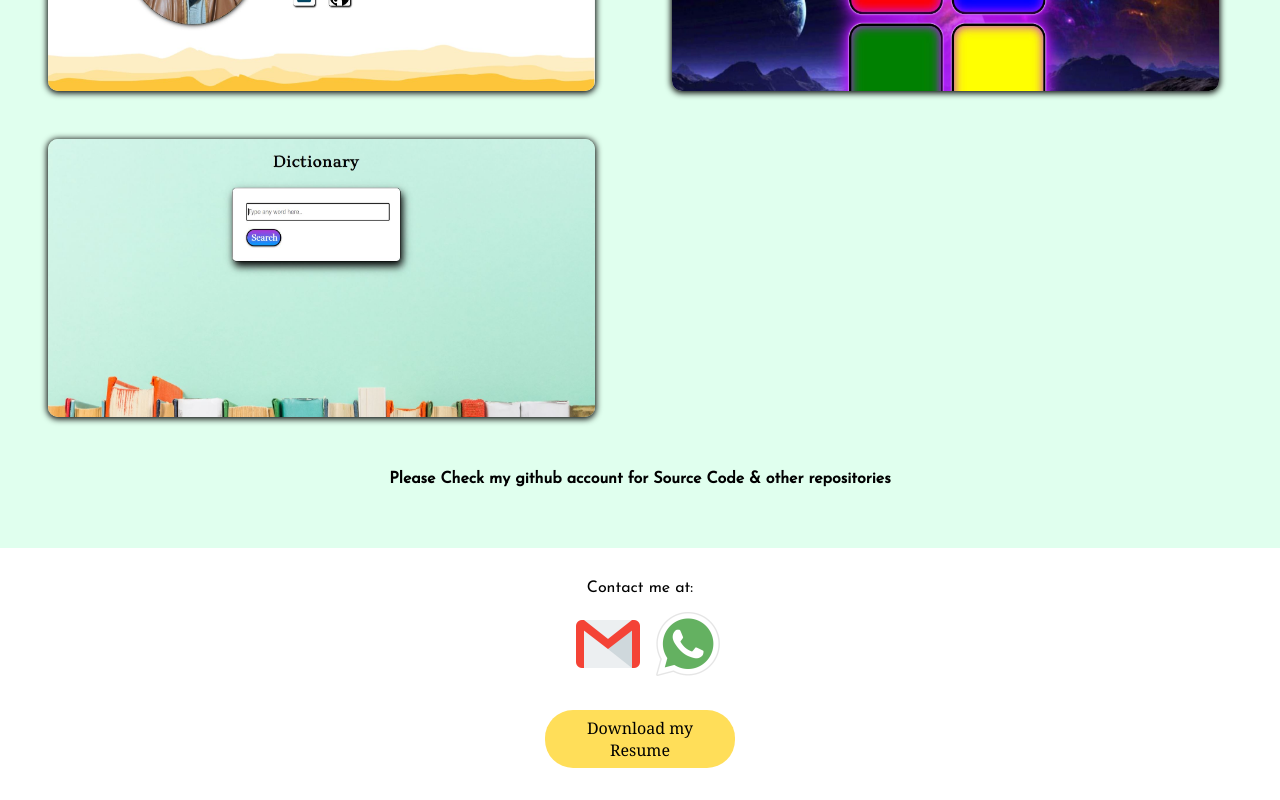
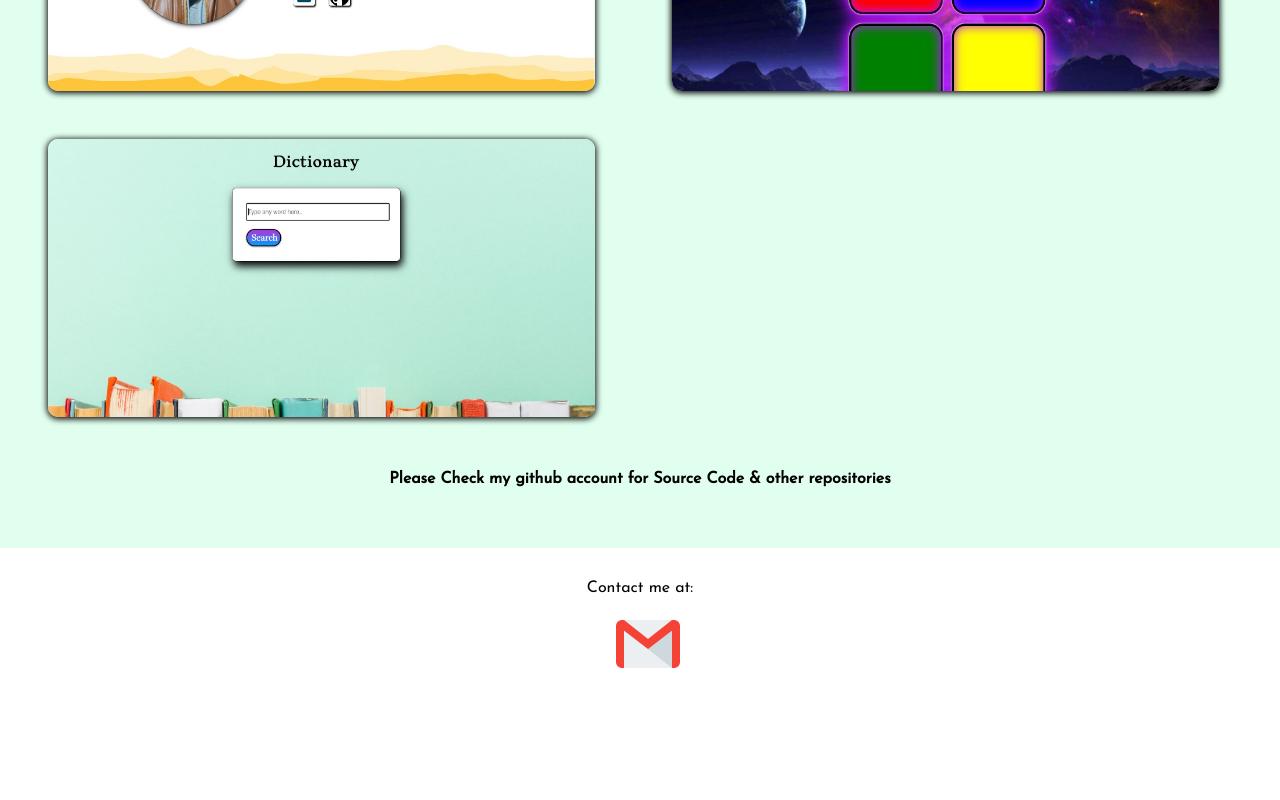
Before and after one commit to nath-techie/sabari, a React (Create React App) app: page / in a window 1280 px wide. Shown: the part 2759-3559 px from the top of the page. After the commit the page ends 3471 px from the top, so only its background shows below. Built offline with nearby package versions, Linux system fonts and the light colour scheme; a web font is replaced by a local one.

Commit message:
Update Contact.jsx

```diff
--- a/src/components/Contact.jsx
+++ b/src/components/Contact.jsx
@@ -9,16 +9,11 @@ function Contact(){
     <a href="mailto:nathansabari2020@gmail.com?subject=Hi Sabari ,Saw your Portfolio" target="_blank">
     <img src={g} className="contact-icons" alt="whatsapp"/>
     </a>
-    <a href="https://wa.me/+917010026830" target="_blank">
-    <img src={w} className="contact-icons" alt="gmail" />
-    </a>
+
     </span>
 
 
 
-    <a href={resume} download="Sabari Resume" className="btn resume">
-    Download my Resume
-    </a>
 <br />
 <br/>
 
```
